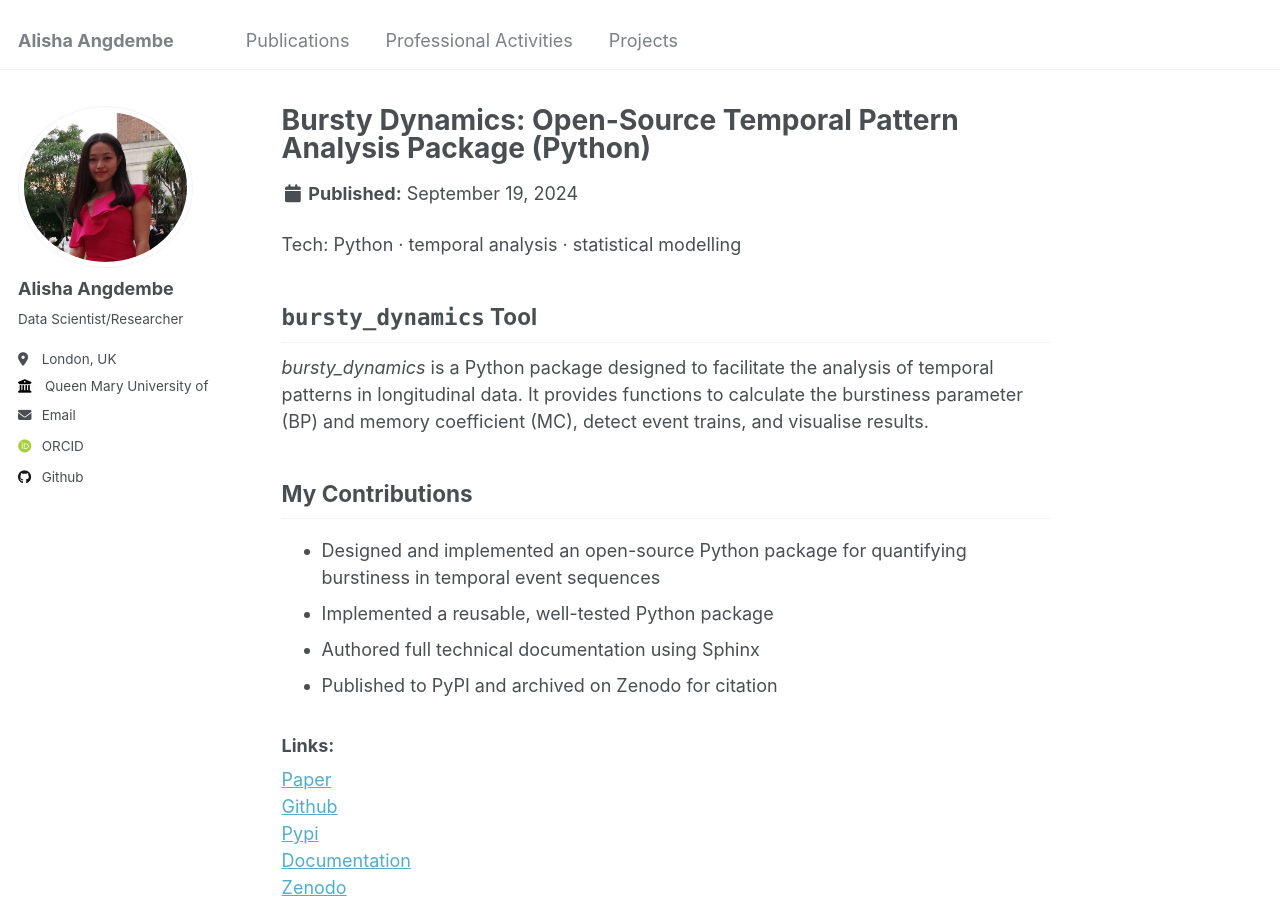
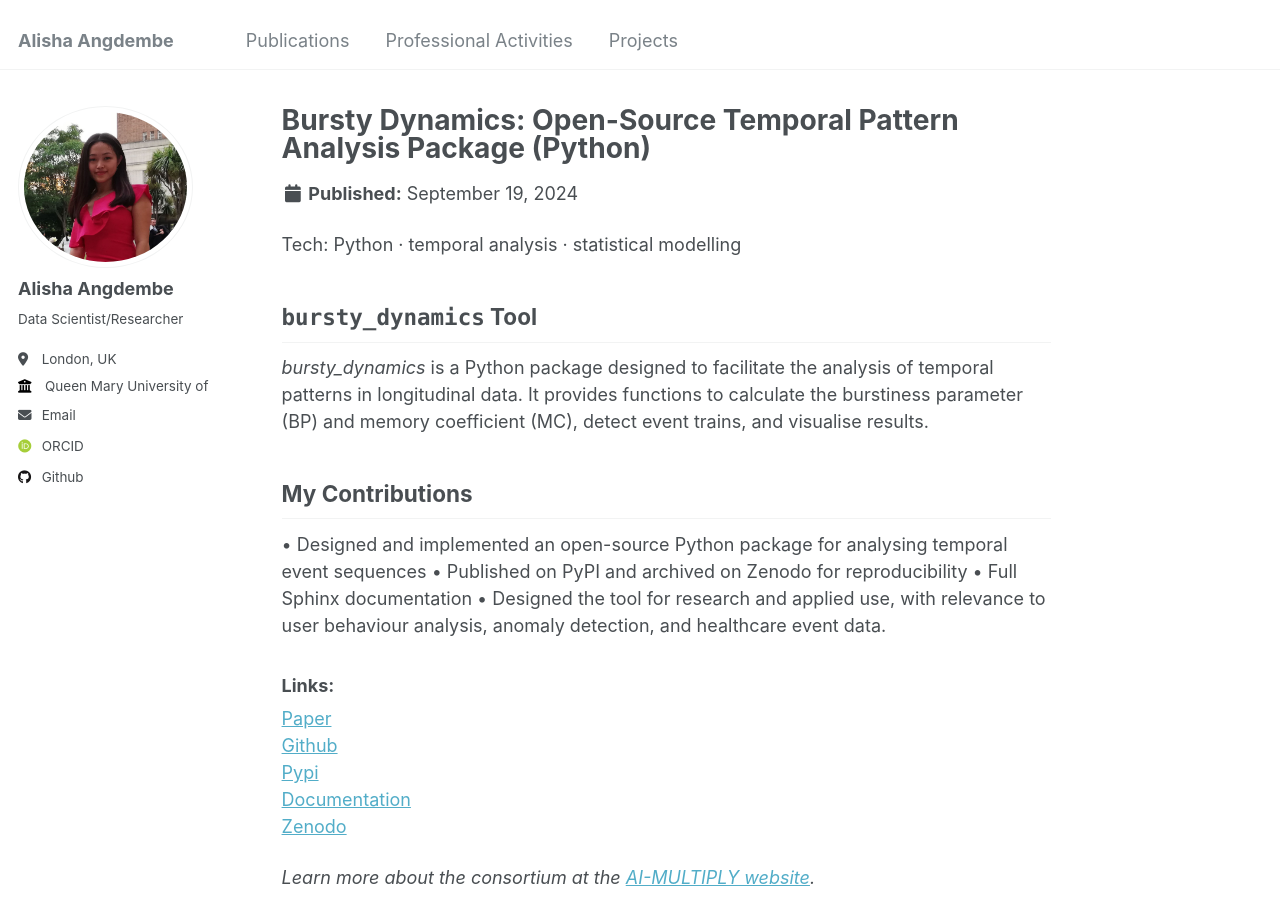
Before and after one commit to AlishaAng/AlishaAng.github.io, a Jekyll site: the page built from _projects/BD.md, in a window 1280 px wide and 900 px high. Built offline with Jekyll 4.4.1, drawn with Linux system fonts in a browser that asks for light colours; some web fonts are replaced; a file with an impossible date is left out.

Commit message:
Update BD.md

```diff
--- a/_projects/BD.md
+++ b/_projects/BD.md
@@ -16,10 +16,11 @@ Tech: Python · temporal analysis · statistical modelling
 
 
 ## My Contributions
-- Designed and implemented an open-source Python package for quantifying burstiness in temporal event sequences
-- Implemented a reusable, well-tested Python package
-- Authored full technical documentation using Sphinx
-- Published to PyPI and archived on Zenodo for citation
+• Designed and implemented an open-source Python package for analysing
+temporal event sequences
+• Published on PyPI and archived on Zenodo for reproducibility
+• Full Sphinx documentation
+• Designed the tool for research and applied use, with relevance to user behaviour analysis, anomaly detection, and healthcare event data.
 
 
 ### Links:
```
